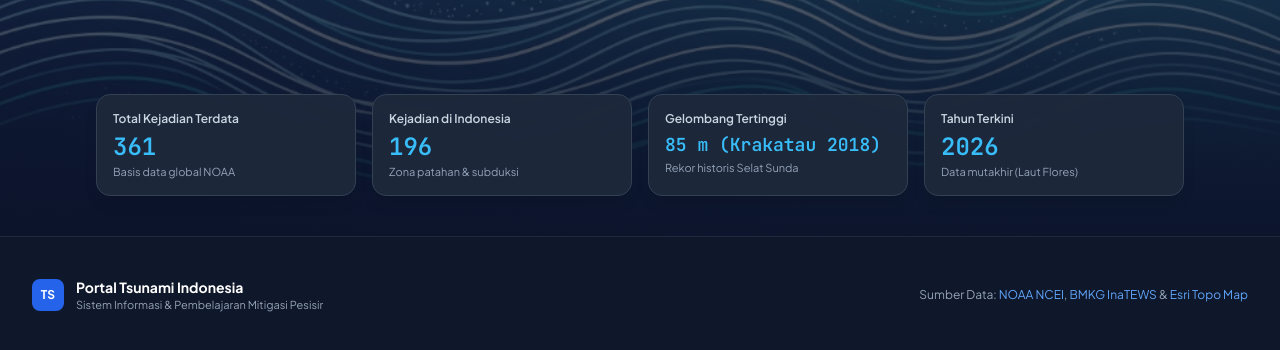
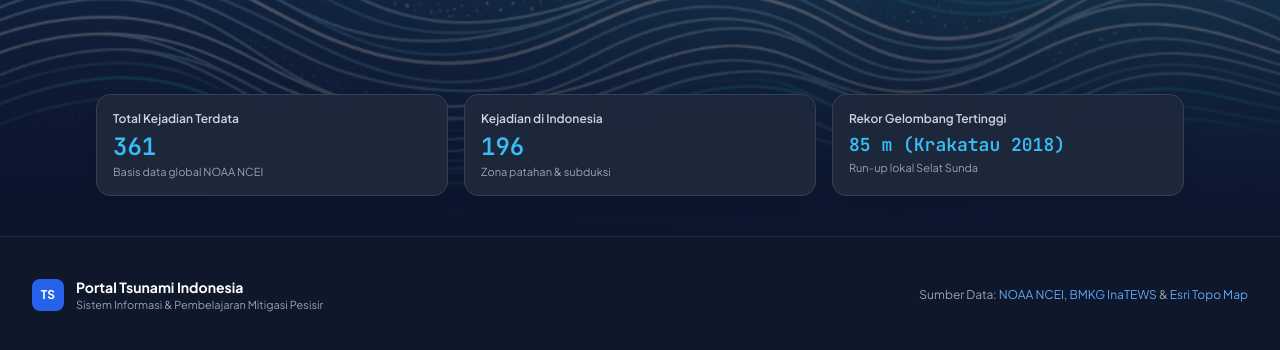
Before and after one commit to userreynard/Tsunami-Web, a plain HTML site: page index.html in a window 1280 px wide. Shown: the part 564-914 px from the top of the page. Drawn offline with nearby package versions, Linux system fonts and the light colour scheme; no server answers.

Commit message:
Refactor: Hapus kotak statistik tahun 2026 dan rapikan grid 3 metrik utama

```diff
--- a/index.html
+++ b/index.html
@@ -103,30 +103,24 @@
         </div>
       </div>
 
-      <!-- 3. 4 Statistik Utama (Bawah) -->
-      <div class="grid grid-cols-2 lg:grid-cols-4 gap-2.5 sm:gap-4 mt-5 sm:mt-6">
-        <div class="ele-card p-3 sm:p-4 bg-slate-800/95 text-white border border-slate-700 shadow-lg backdrop-blur-sm">
+      <!-- 3. Indikator Statistik Utama (Bawah) -->
+      <div class="grid grid-cols-1 sm:grid-cols-3 gap-3 sm:gap-4 mt-5 sm:mt-6">
+        <div class="ele-card p-3.5 sm:p-4 bg-slate-800/95 text-white border border-slate-700 shadow-lg backdrop-blur-sm">
           <div class="text-[11px] sm:text-xs font-semibold text-slate-300 mb-0.5 sm:mb-1 truncate">Total Kejadian Terdata</div>
           <div id="stat-total-events" class="text-xl sm:text-2xl font-extrabold text-sky-400 font-mono-num">360+</div>
-          <div class="text-[10px] sm:text-[11px] text-slate-400 mt-0.5 leading-tight truncate">Basis data global NOAA</div>
+          <div class="text-[10px] sm:text-[11px] text-slate-400 mt-0.5 leading-tight truncate">Basis data global NOAA NCEI</div>
         </div>
 
-        <div class="ele-card p-3 sm:p-4 bg-slate-800/95 text-white border border-slate-700 shadow-lg backdrop-blur-sm">
+        <div class="ele-card p-3.5 sm:p-4 bg-slate-800/95 text-white border border-slate-700 shadow-lg backdrop-blur-sm">
           <div class="text-[11px] sm:text-xs font-semibold text-slate-300 mb-0.5 sm:mb-1 truncate">Kejadian di Indonesia</div>
-          <div id="stat-indonesia-events" class="text-xl sm:text-2xl font-extrabold text-sky-400 font-mono-num">240+</div>
+          <div id="stat-indonesia-events" class="text-xl sm:text-2xl font-extrabold text-sky-400 font-mono-num">190+</div>
           <div class="text-[10px] sm:text-[11px] text-slate-400 mt-0.5 leading-tight truncate">Zona patahan &amp; subduksi</div>
         </div>
 
-        <div class="ele-card p-3 sm:p-4 bg-slate-800/95 text-white border border-slate-700 shadow-lg backdrop-blur-sm">
-          <div class="text-[11px] sm:text-xs font-semibold text-slate-300 mb-0.5 sm:mb-1 truncate">Gelombang Tertinggi</div>
+        <div class="ele-card p-3.5 sm:p-4 bg-slate-800/95 text-white border border-slate-700 shadow-lg backdrop-blur-sm">
+          <div class="text-[11px] sm:text-xs font-semibold text-slate-300 mb-0.5 sm:mb-1 truncate">Rekor Gelombang Tertinggi</div>
           <div id="stat-max-wave" class="text-base sm:text-lg font-extrabold text-sky-400 truncate font-mono-num">85 m (Krakatau 2018)</div>
-          <div class="text-[10px] sm:text-[11px] text-slate-400 mt-0.5 leading-tight truncate">Rekor historis Selat Sunda</div>
-        </div>
-
-        <div class="ele-card p-3 sm:p-4 bg-slate-800/95 text-white border border-slate-700 shadow-lg backdrop-blur-sm">
-          <div class="text-[11px] sm:text-xs font-semibold text-slate-300 mb-0.5 sm:mb-1 truncate">Tahun Terkini</div>
-          <div id="stat-latest-year" class="text-xl sm:text-2xl font-extrabold text-sky-400 font-mono-num">2026</div>
-          <div class="text-[10px] sm:text-[11px] text-slate-400 mt-0.5 leading-tight truncate">Data mutakhir (Laut Flores)</div>
+          <div class="text-[10px] sm:text-[11px] text-slate-400 mt-0.5 leading-tight truncate">Run-up lokal Selat Sunda</div>
         </div>
       </div>
 
--- a/js/app.js
+++ b/js/app.js
@@ -40,7 +40,6 @@ document.addEventListener('DOMContentLoaded', async () => {
   const statTotalEvents = document.getElementById('stat-total-events');
   const statIndonesiaEvents = document.getElementById('stat-indonesia-events');
   const statMaxWave = document.getElementById('stat-max-wave');
-  const statLatestYear = document.getElementById('stat-latest-year');
 
   // ==========================================
   // 3. PENGAMBILAN DATA (API LIVE & CACHED)
@@ -81,17 +80,15 @@ document.addEventListener('DOMContentLoaded', async () => {
   // 4. PERHITUNGAN STATISTIK
   // ==========================================
   function updateStatistics() {
-    if (!statTotalEvents && !statIndonesiaEvents && !statMaxWave && !statLatestYear) return;
+    if (!statTotalEvents && !statIndonesiaEvents && !statMaxWave) return;
 
     const total = state.events.length;
     const indoEvents = state.events.filter(e => e.isIndonesia);
-    const newestYear = state.events.length > 0 ? state.events[0].year : '2026';
 
     if (statTotalEvents) statTotalEvents.textContent = total.toLocaleString('id-ID');
     if (statIndonesiaEvents) statIndonesiaEvents.textContent = indoEvents.length.toLocaleString('id-ID');
     // Rekor gelombang tertinggi di Indonesia adalah letusan Anak Krakatau 2018 (85 meter di tebing Pulau Rakata)
     if (statMaxWave) statMaxWave.textContent = '85 m (Krakatau 2018)';
-    if (statLatestYear) statLatestYear.textContent = newestYear;
   }
 
   // ==========================================
```
